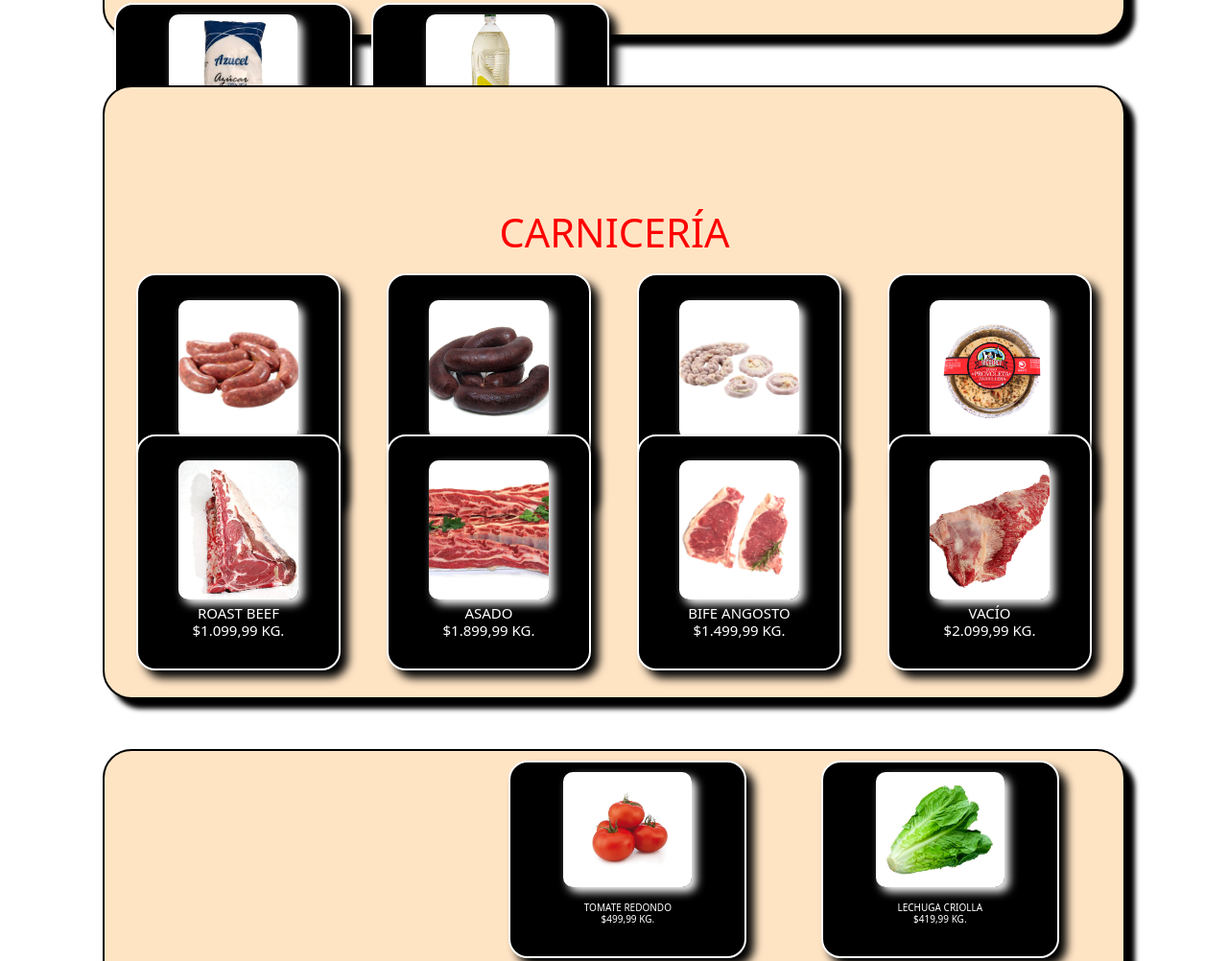
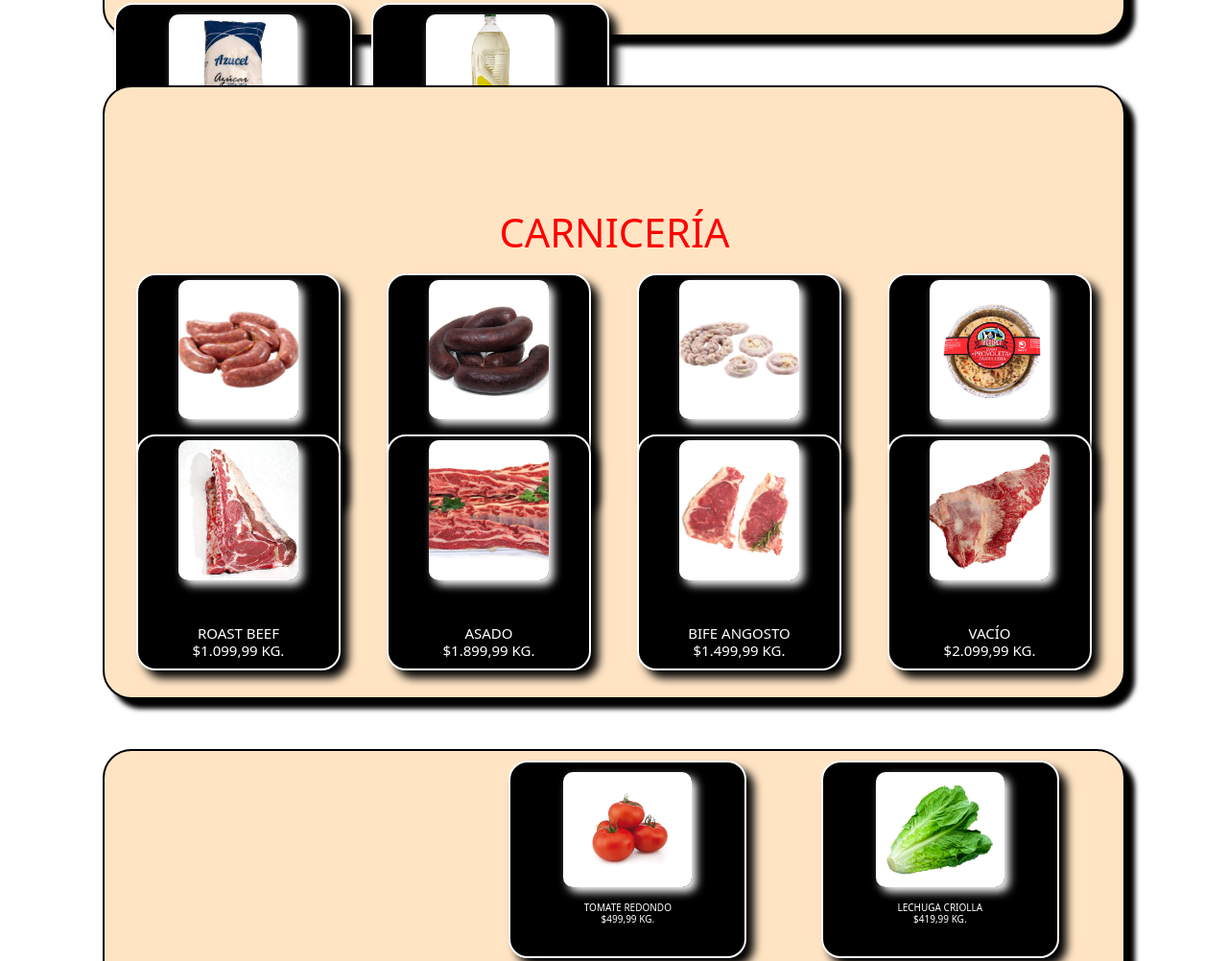
Before and after one commit to iansbenitez/iansbenitez.github.io, a plain HTML site: page index.html in a window 1280 px wide. Shown: the part 1933-2935 px from the top of the page at 96% size. Drawn offline with nearby package versions, Linux system fonts and the light colour scheme; animation ran at ten frames a second; a web font is replaced by a local one.

Commit message:
v-0.2.3
Commit hab{ia un error en desktop por el height de mobile, ahora la medida esta específica para mobile y libre pasa desktop.

```diff
--- a/_tarjetas-gral.scss
+++ b/_tarjetas-gral.scss
@@ -167,7 +167,7 @@
         text-transform: uppercase;
     }
 
-.container-card {
+.container-card-centro-main {
         display: flex;
         flex-wrap: wrap;
         width: 40%;
@@ -180,8 +180,9 @@
             display: flex;
             flex-wrap: wrap;
             flex-direction: column;
+
             width: 35%;
-            height: 40%;
+            height: 40% !important;
             margin: 20px 15px !important;
             background-color: black;
             box-sizing: border-box;
@@ -199,15 +200,15 @@
             transition-duration: 500ms;
 
             &:hover {
-                width: 180px;
-                height: 250px;
+                width: 38% !important;
+                height: 45% !important;
             }
 
 
 
                 .img-prod-centro {
-                height: 65%;
-                width: 65%;
+                height: 60%;
+                width: 70%;
                 border-radius: 10px;
                 background-size: cover;
                 background-position: center;
@@ -217,14 +218,18 @@
                 background-size: cover;
                 }
                 .info-prod {
+                    display: flex;
+                    flex-direction: column;
+                    justify-content: flex-end;
                     margin: 5px 0 !important;
+                    height: 30% !important;
                     h3 {
-                        font-size: 20px !important;
+                        font-size: 19px !important;
                         text-transform: uppercase;
                     }
 
                     h4 {
-                        font-size: 20px !important;
+                        font-size: 19px !important;
                         text-transform: uppercase;
                     }
                 }
@@ -246,13 +251,14 @@
             align-items: center;
             width: 100% !important;
             height: 43%;
-        }
+
             .container-card-centro {
                 margin-top: -10px !important;
                 flex-wrap: wrap;
-                width:20%;
-                height: 90%;
+                width: 20% !important;
+                height: 90% !important;
                 align-items: center;
+                justify-content: space-evenly;
 
 
                 &:hover {
@@ -280,6 +286,8 @@
                     }
                 }
             }
+        }
+
 
 
 
@@ -655,7 +663,7 @@
 
 }
 
-@media only screen and (min-height: 810px) and (max-height: 915px) {
+@media only screen and (min-height: 810px) and (max-height: 915px) and (min-width: 411px) and (max-width: 412px) {
     .secciones {
         height: 70% !important;
 
```
Also changed, not shown: estilos.css, 1 other file.
